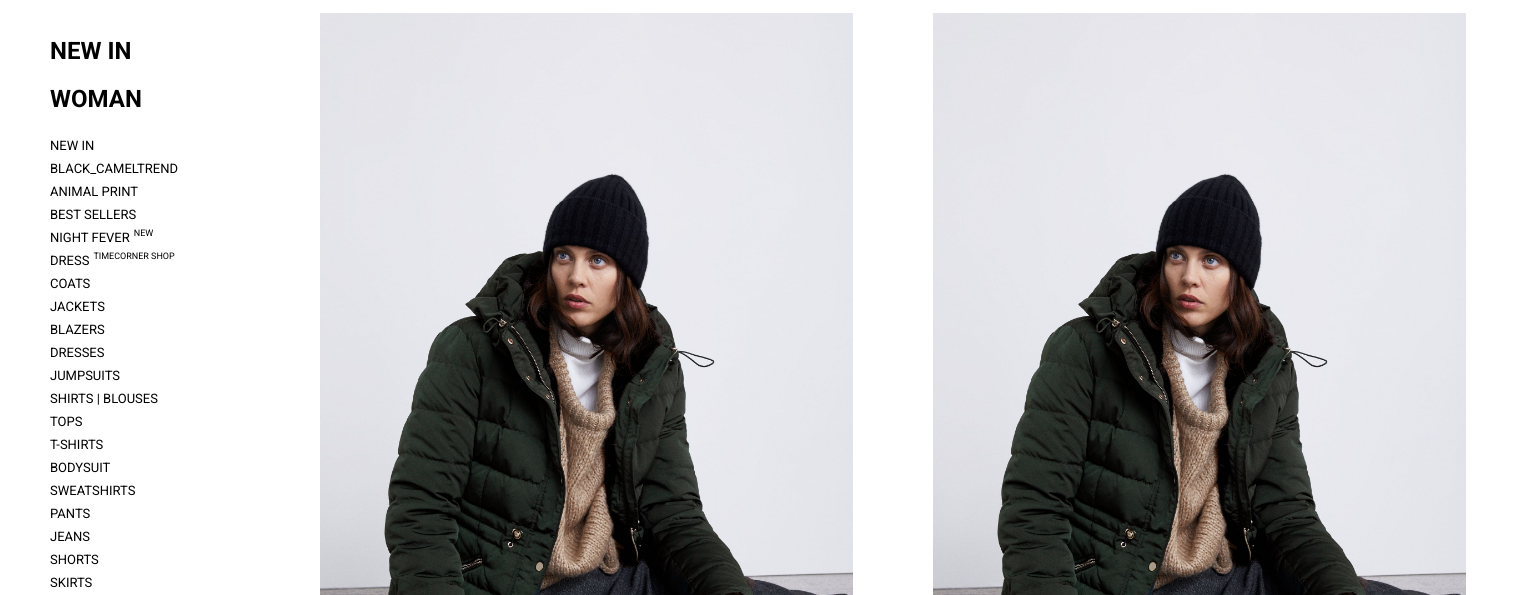
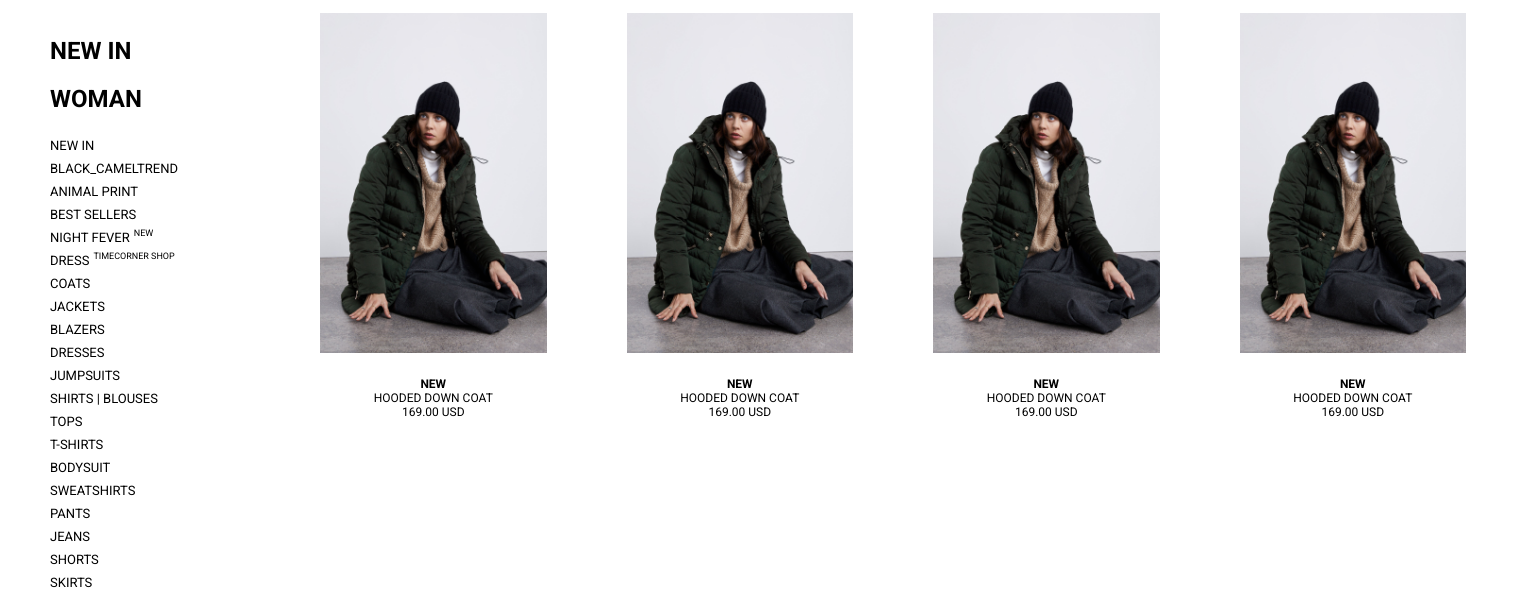
Before and after one commit to polodev/ztest, a website: page index.html in a window 1536 px wide. Shown: the part 118-713 px from the top of the page. Drawn offline with Linux system fonts and the light colour scheme.

Commit message:
changed for normal screen

```diff
--- a/assets/scss/main.scss
+++ b/assets/scss/main.scss
@@ -25,17 +25,26 @@
     flex: 25%;
     flex-grow: 0;
     flex-shrink: 0;
-    height: 400px;
+
+    height: 450px;
+    img {
+      max-height: 350px;
+    }
+    @media screen and (max-width: 2200px) and (min-width: 1400px) {
+      height: 600px;
+      img {
+        max-height: 500px;
+      }
+    }
+
+
+    figcaption {
+      text-align: center;
+    }
     &.double {
       flex: 50%;
       flex-grow: 0;
       flex-shrink: 0;
-      img {
-        max-height: 300px;
-      }
-      figcaption {
-        text-align: center;
-      }
     }
   }
 }
--- a/index.html
+++ b/index.html
@@ -2,6 +2,7 @@
 <html lang='en'>
 <head>
   <meta charset='UTF-8'/>
+  <meta name="viewport" content="width=device-width, initial-scale=1.0">
   <title>Category</title>
   <link rel="stylesheet" href="https://use.fontawesome.com/releases/v5.5.0/css/all.css" integrity="sha384-B4dIYHKNBt8Bc12p+WXckhzcICo0wtJAoU8YZTY5qE0Id1GSseTk6S+L3BlXeVIU" crossorigin="anonymous">
   <link href="https://fonts.googleapis.com/css?family=Montserrat:400,700|Roboto:300,400,500,700,900" rel="stylesheet">
@@ -128,9 +129,8 @@
     </div>
   </div>
   <!-- /#sidebar_nav -->
-  <div class='main__content'>
+  <div class='main__content four'>
     <div class='main__content__inner'>
-
       <div class='mcard'>
         <a href='#'>
           <div class='mcard__content'>
@@ -159,7 +159,7 @@
           </div>
         </a>
       </div>
-      <div class='mcard double'>
+      <div class='mcard'>
         <a href='#'>
           <div class='mcard__content'>
             <figure>
```
Also changed, not shown: assets/css/style.css, 1 other file.
